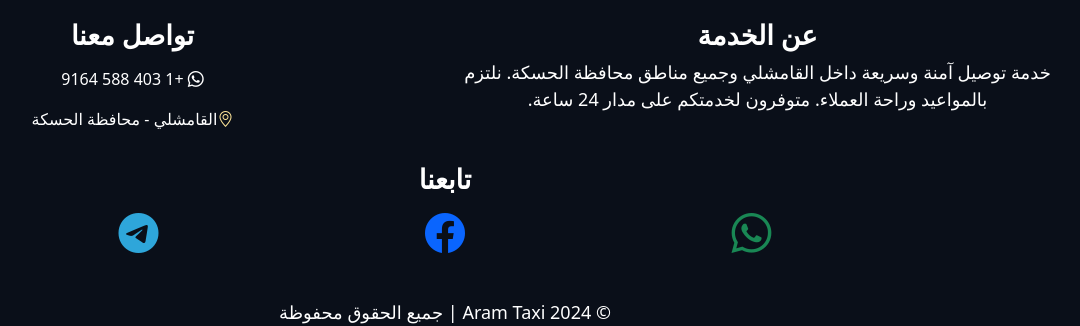
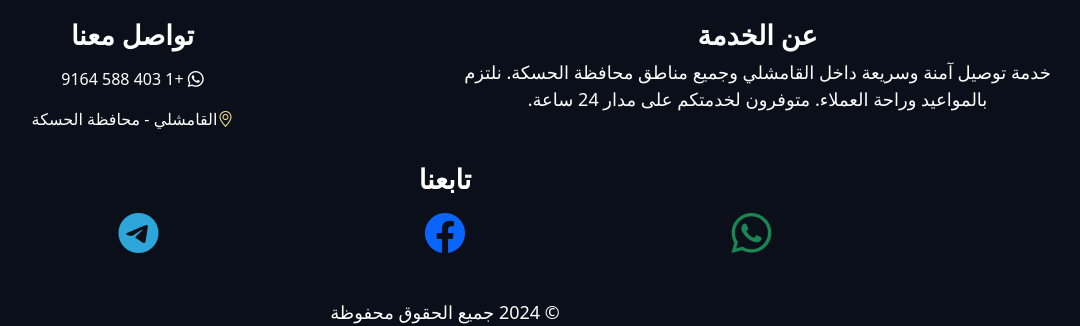
Before and after one commit to shersuz91/taxiQamishli, a Flask app: page / in a window 1280 px wide. Shown: the part 1867-2193 px from the top of the page, without its empty margins (195-1275 px from the left). Run offline with Flask 3, Linux system fonts and the light colour scheme.

Commit message:
remove aram

```diff
--- a/templates/home.html
+++ b/templates/home.html
@@ -280,7 +280,7 @@ content="خدمة تاكسي في القامشلي تعمل 24 ساعة. احج
 <footer>
     <div class="text-center">
         <small>
-            © <span>2024</span> Aram Taxi |
+            © <span>2024</span>
             جميع الحقوق محفوظة
         </small>
     </div>
```
